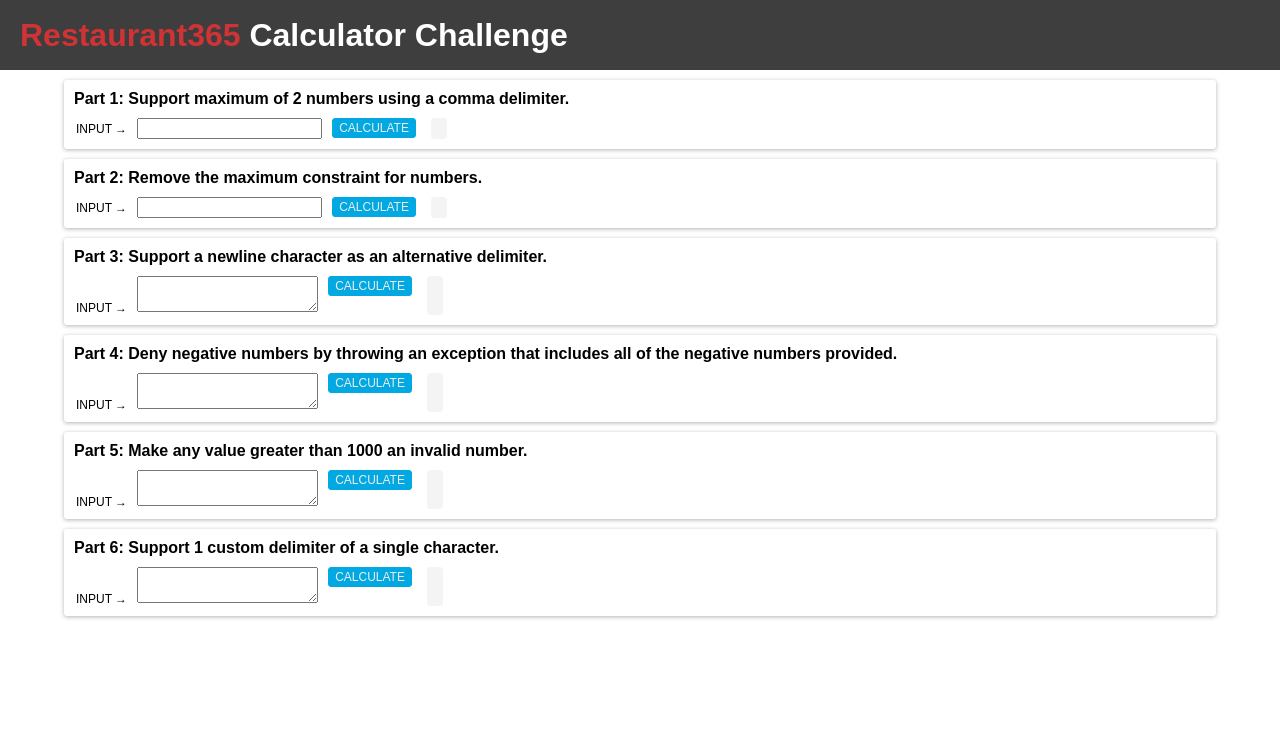
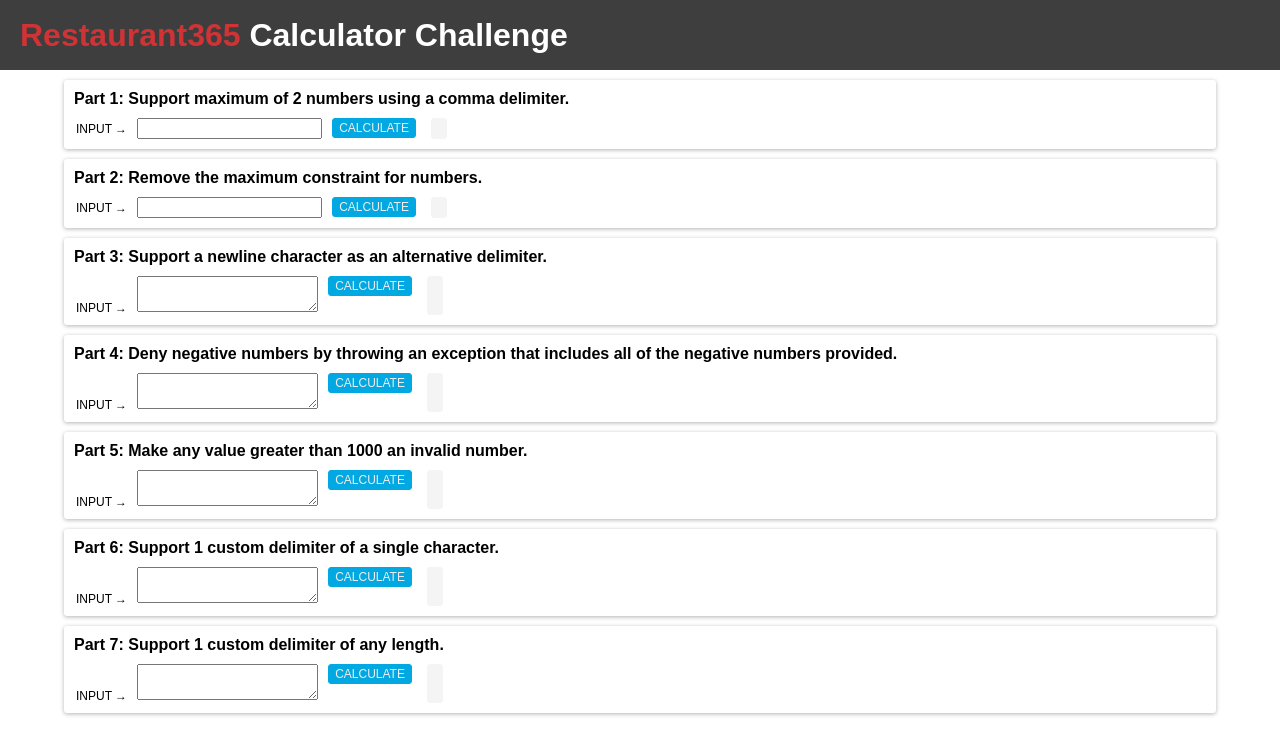
Before and after one commit to james-lopez/r365, a React (Create React App) app: page / in a window 1280 px wide. Shown: the top 754 px of the page. Built offline with nearby package versions, Linux system fonts and the light colour scheme.

Commit message:
Part 7 of calculator.

```diff
--- a/src/components/App.js
+++ b/src/components/App.js
@@ -6,6 +6,7 @@
 import Challenge4 from './challenge4';
 import Challenge5 from './challenge5';
 import Challenge6 from './challenge6';
+import Challenge7 from './challenge7';
 
 function App() {
   return (
@@ -20,6 +21,7 @@
         <Challenge4/>
         <Challenge5/>
         <Challenge6/>
+        <Challenge7/>
       </div>
     </div>
   );
--- /dev/null
+++ b/src/components/challenge7/index.js
@@ -0,0 +1,155 @@
+import React, { Component } from 'react';
+import styled from 'styled-components';
+
+const StyledCard = styled.div`
+	background-color: #FFFFFF;
+	box-shadow: rgba(0, 0, 0, 0.3) 0px 1px 4px;
+	margin-top: 10px;
+	border-radius: 3px;
+	width: 100%;
+	height: 100%;
+	overflow: hidden;
+`;
+
+const StyledTitle = styled.h4`
+	margin: 10px 0px 0px 10px;
+`;
+
+const StyledForm = styled.form`
+	margin: 10px 0px 10px 12px;
+	width: 100%;
+	display: flex;
+	justify-content: flex-start;
+`;
+
+const StyledLabel = styled.label`
+	text-transform: uppercase;
+	font-size: 12px;
+`;
+
+const StyledInput = styled.textarea`
+	margin-left: 10px;
+`
+
+const StyledButton = styled.button`
+	height: 20px;
+	margin-left: 10px;
+	background: #01A8E2;
+	border: 1px solid #01A8E2;
+	border-radius: 3px;
+	color: #EEE;
+	font-size: 12px;
+	text-transform: uppercase;
+`;
+
+const StyledResult = styled.p`
+	font-size: 12px;
+	margin: 0px 0px 0px 15px;
+	padding: 3px 7px;
+	background: #F4F4F4;
+	border: 1px solid #F4F4F4;
+	border-radius: 3px;
+`;
+
+class Challenge7 extends Component {
+	constructor(props) {
+		super(props)
+
+		this.state = {
+			text: '',
+			output: '',
+			negativeNumbers: []
+		}
+	}
+
+	handleInputChange = (e) => {
+		this.setState({ text: e.target.value })
+	}
+
+	convertString = parsedString => {
+		let negativeNumbers = [];
+
+		if (parsedString.length < 2) {
+			for (let i = parsedString.length; i < 2; i++) {
+				parsedString.push('0');
+			}
+		}
+
+		let convertedString = parsedString.map((number) => {
+			if (isNaN(number) || number === '' || number > 1000) {
+				number = 0;
+			} else {
+				number = parseInt(number, 10);
+			}
+
+			if (number < 0) {
+				negativeNumbers.push(number);
+			}
+
+			return number;
+		})
+
+		this.setState(prevState => ({
+			negativeNumbers: [...prevState.negativeNumbers, ...negativeNumbers]
+		}));
+
+		return convertedString;
+	}
+
+	parseDelimiter = () => {
+		// let delimiter = this.state.text.match(/(?<=^\/\/)(\D)/);
+		let match = this.state.text.match(/^\/\/\[(\D+)\]\n/)
+    let delimiter = '';
+
+    if (match) {
+      delimiter = match[1];
+
+      delimiter = delimiter.split('');
+      delimiter = delimiter.join('\\');
+      delimiter = '\\' + delimiter;
+    }
+
+    if (delimiter !== '') return delimiter;
+	}
+
+	handleSubmit = async (e) => {
+		e.preventDefault();
+
+    let delimiter = this.parseDelimiter();
+
+		let regex = new RegExp('[\n,]+|'+delimiter,'g');
+    let parsedString = this.state.text.split(regex);
+
+		let convertedString = await this.convertString(parsedString);
+
+		let sum = convertedString.reduce((accumulator, currentValue) => {
+			return accumulator + currentValue;
+		});
+
+		if (this.state.negativeNumbers.length > 0) {
+			this.setState({ output: 'Error: Negative Numbers Included in Input: ' + this.state.negativeNumbers });
+		} else {
+			this.setState({ output: sum })
+		}
+
+	}
+
+	render() {
+
+		return (
+			<StyledCard>
+				<StyledTitle>Part 7: Support 1 custom delimiter of any length.</StyledTitle>
+				<StyledForm onSubmit={(e) => this.handleSubmit(e)}>
+					<StyledLabel>
+						Input &#8594;
+						<StyledInput data-testid="input" value={this.state.text} onChange={e => this.handleInputChange(e)} />
+					</StyledLabel>
+					<StyledButton data-testid="submit-button" type="submit">Calculate</StyledButton>
+					<StyledResult data-testid="output-field">{this.state.output}</StyledResult>
+				</StyledForm>
+			</StyledCard>
+		)
+	}
+}
+
+export default Challenge7
```
Also changed, not shown: 1 other file (tests, documents, lock files or other folders).
